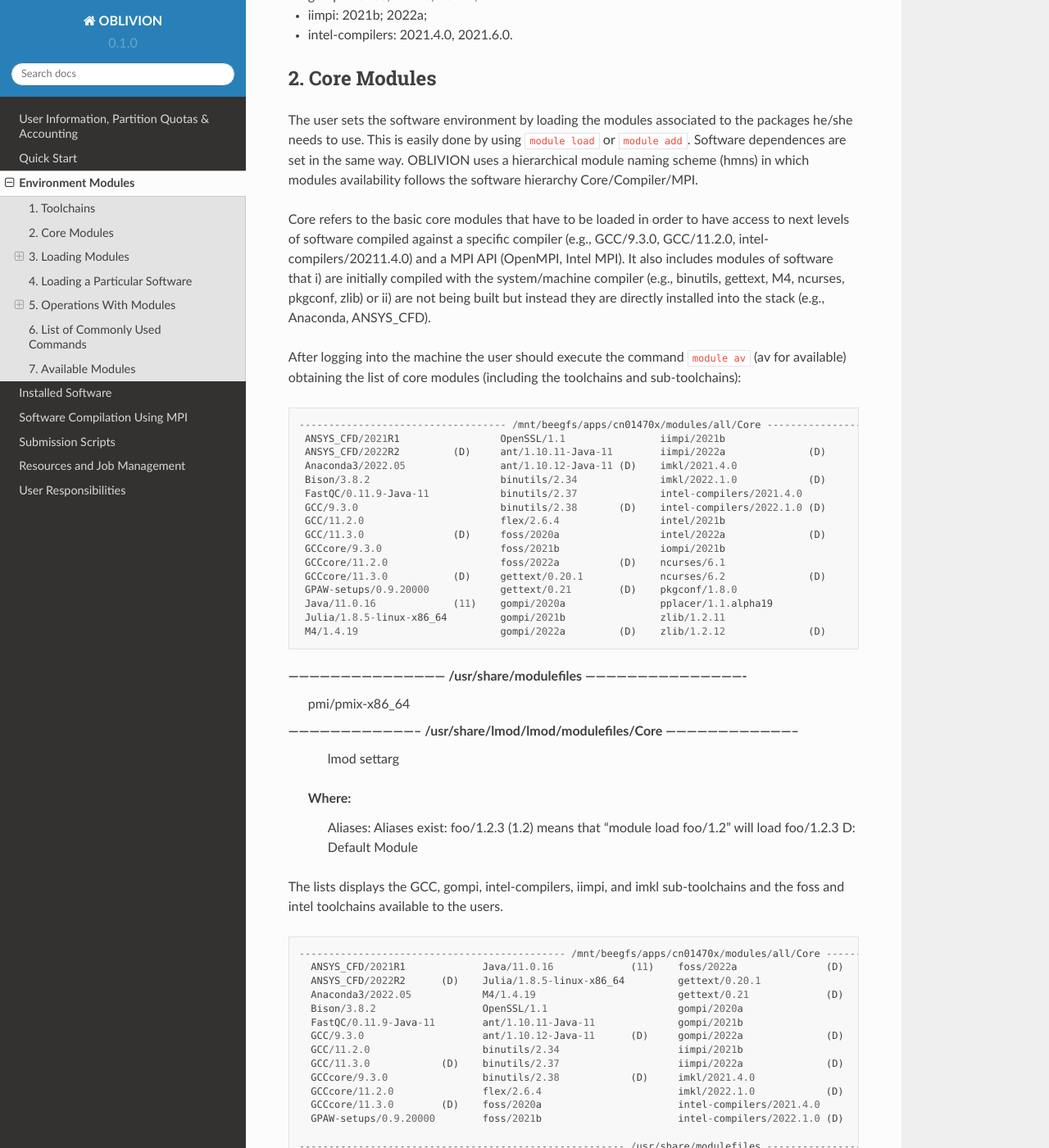
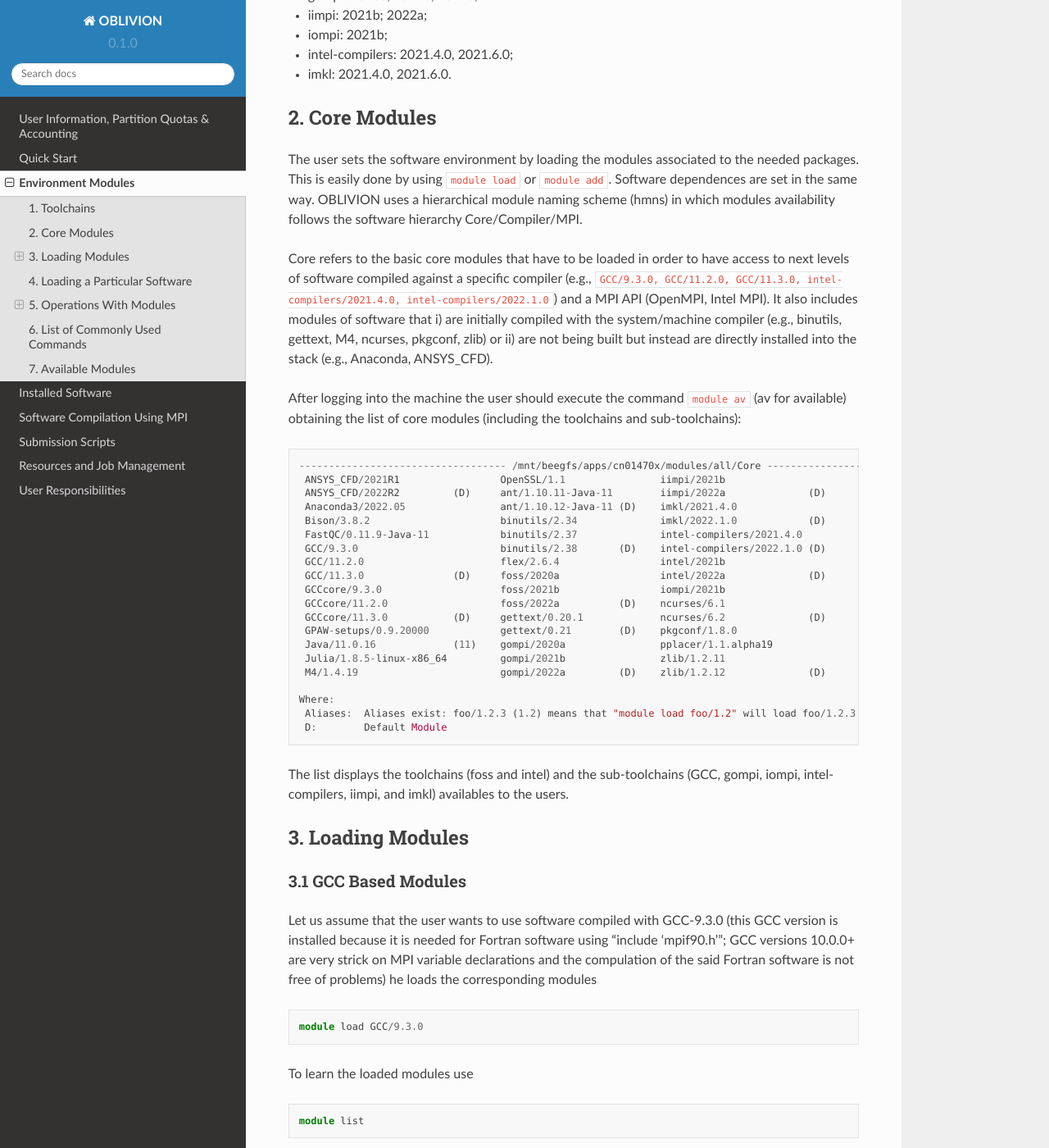
Before and after one commit to mavillez/Oblivion, a Sphinx documentation site: the page built from docs/source/modules.rst, in a window 1280 px wide and 1400 px high, scrolled down 1073 px. Shown: the whole window at 82% size. Built offline with Sphinx 7.4.7 and the Read the Docs theme 2.0.0, drawn with Linux system fonts in a browser that asks for light colours; some of the changed text lies outside the part shown.

Commit message:
Update modules.rst

```diff
--- a/docs/source/modules.rst
+++ b/docs/source/modules.rst
@@ -23,26 +23,29 @@ Toolchain intel includes the following software:
 - MPI implementation (Intel MPI);
 - BLAS, LAPACK and FFTW: Intel MKL.
 
-Sub-toolchains gompi and iimpi include GCC + OpenMPI and Intel compilers + Intel MPI (MPICH), respectively.
+Sub-toolchains: gompi (GCC + OpenMPI), iompi (Intel compilers + OpenMPI), iimpi (Intel compilers + Intel MPI (MPICH)), imkl (Intel Math Kernel Library).
 
-Installed in OBLIVION are, as of 2022.02.23, the toolchains
 
-- foss: 2021b, 2022a;
+Installed in OBLIVION are, as of 2023.03.19, the toolchains
+
+- foss: 2020a, 2021b, 2022a;
 - intel: 2021b, 2022a.
 
 and sub-toolchains
 
 - gompi: 2020a, 2021b, 2022a;
 - iimpi: 2021b; 2022a;
-- intel-compilers: 2021.4.0, 2021.6.0.
+- iompi: 2021b;
+- intel-compilers: 2021.4.0, 2021.6.0;
+- imkl: 2021.4.0, 2021.6.0.
 
 
 2. Core Modules
 ---------------
 
-The user sets the software environment by loading the modules associated to the packages he/she needs to use. This is easily done by using ``module load`` or ``module add``. Software dependences are set in the same way. OBLIVION uses a hierarchical module naming scheme (hmns) in which modules availability follows the software hierarchy Core/Compiler/MPI.
+The user sets the software environment by loading the modules associated to the needed packages. This is easily done by using ``module load`` or ``module add``. Software dependences are set in the same way. OBLIVION uses a hierarchical module naming scheme (hmns) in which modules availability follows the software hierarchy Core/Compiler/MPI.
 
-Core refers to the basic core modules that have to be loaded in order to have access to next levels of software compiled against a specific compiler (e.g., GCC/9.3.0, GCC/11.2.0, intel-compilers/20211.4.0) and a MPI API (OpenMPI, Intel MPI). It also includes modules of software that i) are initially compiled with the system/machine compiler (e.g., binutils, gettext, M4, ncurses, pkgconf, zlib) or ii) are not being built but instead they are directly installed into the stack (e.g., Anaconda, ANSYS_CFD).
+Core refers to the basic core modules that have to be loaded in order to have access to next levels of software compiled against a specific compiler (e.g., ``GCC/9.3.0, GCC/11.2.0, GCC/11.3.0, intel-compilers/2021.4.0, intel-compilers/2022.1.0``) and a MPI API (OpenMPI, Intel MPI). It also includes modules of software that i) are initially compiled with the system/machine compiler (e.g., binutils, gettext, M4, ncurses, pkgconf, zlib) or ii) are not being built but instead are directly installed into the stack (e.g., Anaconda, ANSYS_CFD).
 
 After logging into the machine the user should execute the command ``module av`` (av for available) obtaining the list of core modules (including the toolchains and sub-toolchains):
 
@@ -65,45 +68,12 @@ After logging into the machine the user should execute the command ``module av``
    Julia/1.8.5-linux-x86_64         gompi/2021b                zlib/1.2.11
    M4/1.4.19                        gompi/2022a         (D)    zlib/1.2.12              (D)
 
---------------------------------------------- /usr/share/modulefiles ----------------------------------------------
-   pmi/pmix-x86_64
-
--------------------------------------- /usr/share/lmod/lmod/modulefiles/Core --------------------------------------
-   lmod    settarg
-
   Where:
    Aliases:  Aliases exist: foo/1.2.3 (1.2) means that "module load foo/1.2" will load foo/1.2.3
    D:        Default Module
 
 
-The lists displays the GCC, gompi, intel-compilers, iimpi, and imkl sub-toolchains and the foss and intel toolchains available to the users.
-
-.. code-block:: julia
-
- --------------------------------------------- /mnt/beegfs/apps/cn01470x/modules/all/Core ----------------------------------------------
-   ANSYS_CFD/2021R1             Java/11.0.16             (11)    foss/2022a               (D)    intel/2021b
-   ANSYS_CFD/2022R2      (D)    Julia/1.8.5-linux-x86_64         gettext/0.20.1                  intel/2022a         (D)
-   Anaconda3/2022.05            M4/1.4.19                        gettext/0.21             (D)    iompi/2021b
-   Bison/3.8.2                  OpenSSL/1.1                      gompi/2020a                     ncurses/6.1
-   FastQC/0.11.9-Java-11        ant/1.10.11-Java-11              gompi/2021b                     ncurses/6.2         (D)
-   GCC/9.3.0                    ant/1.10.12-Java-11      (D)     gompi/2022a              (D)    pkgconf/1.8.0
-   GCC/11.2.0                   binutils/2.34                    iimpi/2021b                     pplacer/1.1.alpha19
-   GCC/11.3.0            (D)    binutils/2.37                    iimpi/2022a              (D)    zlib/1.2.11
-   GCCcore/9.3.0                binutils/2.38            (D)     imkl/2021.4.0                   zlib/1.2.12         (D)
-   GCCcore/11.2.0               flex/2.6.4                       imkl/2022.1.0            (D)
-   GCCcore/11.3.0        (D)    foss/2020a                       intel-compilers/2021.4.0
-   GPAW-setups/0.9.20000        foss/2021b                       intel-compilers/2022.1.0 (D)
-
- ------------------------------------------------------- /usr/share/modulefiles --------------------------------------------------------
-   pmi/pmix-x86_64
-
- ------------------------------------------------ /usr/share/lmod/lmod/modulefiles/Core ------------------------------------------------
-   lmod    settarg
-
-  Where:
-   Aliases:  Aliases exist: foo/1.2.3 (1.2) means that "module load foo/1.2" will load foo/1.2.3
-   D:        Default Module
-
+The list displays the toolchains (foss and intel) and the sub-toolchains (GCC, gompi, iompi, intel-compilers, iimpi, and imkl) availables to the users.
 
 
 3. Loading Modules
```
